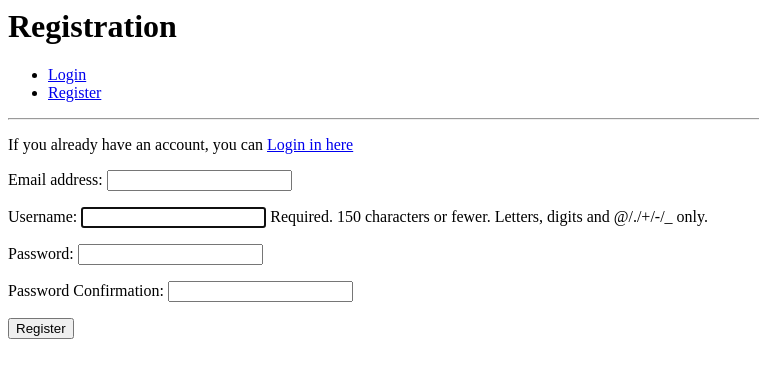
After one commit to lucassuar/django-tech-ecommerce-app, a Django app: page /accounts/register/ in a window 1280 px wide. The commit adds this page. Shown: the top 378 px of the page, without its empty margins (0-759 px from the left). Run offline with Django 3.2, Linux system fonts and the light colour scheme.

Commit message:
Registration and profile pages and functionalities added

```diff
--- a/accounts/forms.py
+++ b/accounts/forms.py
@@ -1,7 +1,45 @@
 from django import forms
+from django.contrib.auth.models import User
+from django.contrib.auth.forms import UserCreationForm
+from django.core.exceptions import ValidationError
 
 
 class UserLoginForm(forms.Form):
-    """login users form"""
+    """Form to be used to log users in"""
+
     username = forms.CharField()
     password = forms.CharField(widget=forms.PasswordInput)
+
+
+class UserRegistrationForm(UserCreationForm):
+    """Form used to register a new user"""
+
+    password1 = forms.CharField(
+        label="Password",
+        widget=forms.PasswordInput)
+    password2 = forms.CharField(
+        label="Password Confirmation",
+        widget=forms.PasswordInput)
+
+    class Meta:
+        model = User
+        fields = ['email', 'username', 'password1', 'password2']
+
+    def clean_email(self):
+        email = self.cleaned_data.get('email')
+        username = self.cleaned_data.get('username')
+        if User.objects.filter(email=email).exclude(username=username):
+            raise forms.ValidationError(u'Email address must be unique')
+        return email
+
+    def clean_password2(self):
+        password1 = self.cleaned_data.get('password1')
+        password2 = self.cleaned_data.get('password2')
+
+        if not password1 or not password2:
+            raise ValidationError("Please confirm your password")
+
+        if password1 != password2:
+            raise ValidationError("Passwords must match")
+
+        return password2
--- /dev/null
+++ b/accounts/templates/registration.html
@@ -0,0 +1,14 @@
+{% extends 'base.html' %} {% block page_title %}Registration Page{% endblock %}
+
+{% block page_heading %}Registration{% endblock %}
+
+{% block content %}
+
+     <p>If you already have an account, you can <a href="{% url 'login' %}">Login in here</a></p>
+
+     <form method="POST">
+         {% csrf_token %} {{ registration_form.as_p }}
+         <button type="submit">Register</button>
+     </form>
+
+{% endblock %}
--- a/accounts/views.py
+++ b/accounts/views.py
@@ -1,16 +1,17 @@
 from django.shortcuts import render, redirect, reverse
 from django.contrib import auth, messages
 from django.contrib.auth.decorators import login_required
-from accounts.forms import UserLoginForm
+from django.contrib.auth.models import User
+from accounts.forms import UserLoginForm, UserRegistrationForm
+
 
 def index(request):
-    """Index.html file return"""
+    """Return the index.html file"""
     return render(request,  'index.html')
-
 
 @login_required
 def logout(request):
-    """Logout the user"""
+    """Log the user out"""
     auth.logout(request)
     messages.success(request, "You have successfully been logged out")
     return redirect(reverse('index'))
@@ -36,3 +37,35 @@ def login(request):
     else:
         login_form = UserLoginForm()
     return render(request, 'login.html', {'login_form': login_form})
+
+
+def registration(request):
+    """Render the registration page"""
+    if request.user.is_authenticated:
+        return redirect(reverse('index'))
+
+    if request.method == "POST":
+        registration_form = UserRegistrationForm(request.POST)
+
+        if registration_form.is_valid():
+            registration_form.save()
+
+            user = auth.authenticate(username=request.POST['username'],
+                                     password=request.POST['password1'])
+            if user:
+                auth.login(user=user, request=request)
+                messages.success(request, "You have successfully registered")
+            else:
+                messages.error(request, "Unable to register your account at this time")
+
+
+    else:
+        registration_form = UserRegistrationForm()
+    return render(request, 'registration.html', {
+        "registration_form": registration_form})
+
+
+def user_profile(request):
+    """The user's profile page"""
+    user = User.objects.get(email=request.user.email)
+    return render(request, 'profile.html', {"profile": user})
--- a/ecommerce/urls.py
+++ b/ecommerce/urls.py
@@ -15,11 +15,13 @@ Including another URLconf
 """
 from django.conf.urls import url
 from django.contrib import admin
-from accounts.views import index, logout, login
+from accounts.views import index, logout, login, registration, user_profile
 
 urlpatterns = [
     url(r'^admin/', admin.site.urls),
     url(r'^$', index, name="index"),
     url(r'^accounts/logout/$', logout, name="logout"),
-    url(r'^accounts/login/$', login, name="login")
+    url(r'^accounts/login/$', login, name="login"),
+    url(r'^accounts/register/$', registration, name="registration"),
+    url(r'^accounts/profile/$', user_profile, name="profile")
 ]
--- a/templates/base.html
+++ b/templates/base.html
@@ -12,11 +12,11 @@
     <nav>
         <ul>
              {% if user.is_authenticated %}
-            <li><a href="#">Profile</a></li>
+            <li><a href="{% url 'profile' %}">Profile</a></li>
             <li><a href="{% url 'logout' %}">Logout</a></li>
             {% else %}
             <li><a href="{% url 'login' %}">Login</a></li>
-            <li><a href="#">Register</a></li>
+            <li><a href="{% url 'registration' %}">Register</a></li>
             {% endif %}
         </ul>
     </nav>
```
Also changed, not shown: accounts/templates/login.html (+7 -1 lines), accounts/templates/profile.html (added, +11 -0 lines).
